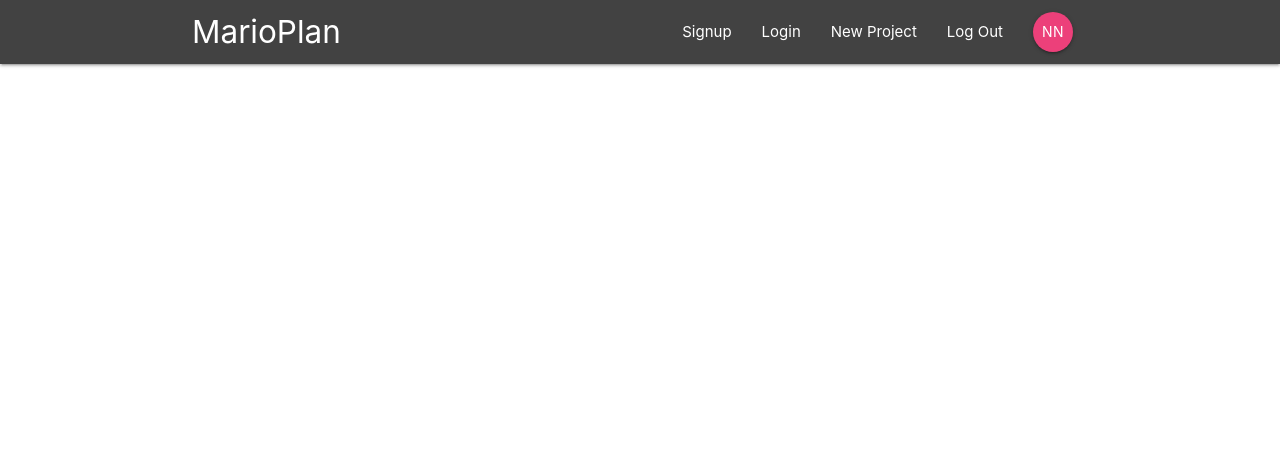
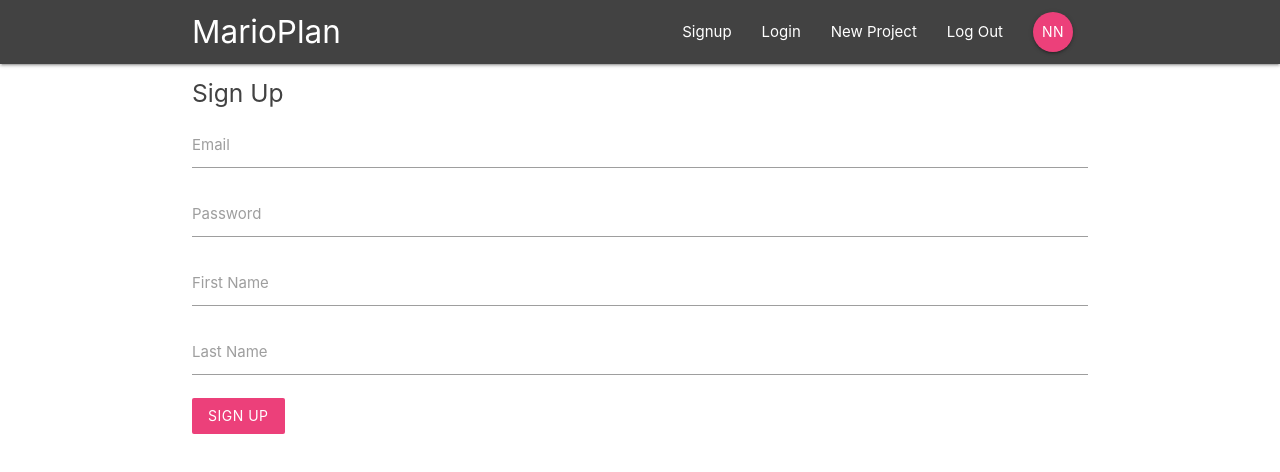
Before and after one commit to Werstern/react-redux-firebase-app, a React (Create React App) app: page /signup in a window 1280 px wide. Shown: the top 472 px of the page. Built offline with nearby package versions, Linux system fonts and the light colour scheme.

Commit message:
add login and signup components

```diff
--- a/public/index.html
+++ b/public/index.html
@@ -40,5 +40,8 @@
       To begin the development, run `npm start` or `yarn start`.
       To create a production bundle, use `npm run build` or `yarn build`.
     -->
+
+    <!-- Compiled and minified JavaScript -->
+    <script src="https://cdnjs.cloudflare.com/ajax/libs/materialize/1.0.0/js/materialize.min.js"></script>
   </body>
 </html>
--- a/src/App.js
+++ b/src/App.js
@@ -4,6 +4,8 @@
 import Navbar from './components/layout/Navbar';
 import Dashboard from './components/dashboard/Dashboard';
 import ProjectDetails from './components/projects/ProjectDetails';
+import SignIn from './components/auth/SignIn';
+import SignUp from './components/auth/SignUp';
 
 class App extends Component {
   render() {
@@ -14,6 +16,8 @@
           <Switch>
             <Route exact path='/' component={Dashboard} />
             <Route path='/project/:id' component={ProjectDetails} />
+            <Route path="/signin" component={SignIn} />
+            <Route path="/signup" component={SignUp} />
           </Switch>
         </div>
       </BrowserRouter>
--- a/src/components/auth/SignIn.js
+++ b/src/components/auth/SignIn.js
@@ -0,0 +1,42 @@
+import React, { Component } from 'react';
+
+class SignIn extends Component {
+  state = {
+    email: '',
+    password: ''
+  }
+
+  handleChange = (e) => {
+    this.setState({
+      [e.target.id]:e.target.value
+    })
+  }
+
+  handleSubmit = (e) => {
+    e.preventDefault();
+    console.log(this.state);
+  }
+
+  render() {
+    return (
+      <div className="container">
+        <form onSubmit={this.handleSubmit} className="white">
+          <h5 className="grey-text text-darken-3">Sign In</h5>
+          <div className="input-field">
+            <label htmlFor="email">Email</label>
+            <input type="email" id="email" onChange={this.handleChange} />
+          </div>
+          <div className="input-field">
+            <label htmlFor="password">Password</label>
+            <input type="password" id="password" onChange={this.handleChange} />
+          </div>
+          <div className="input-field">
+            <button className="btn pink lighten-1 z-depth-0">Login</button>
+          </div>
+        </form>
+      </div>
+    )
+  }
+}
+
+export default SignIn
--- a/src/components/auth/SignUp.js
+++ b/src/components/auth/SignUp.js
@@ -0,0 +1,52 @@
+import React, { Component } from 'react';
+
+class SignUp extends Component {
+  state = {
+    email: '',
+    password: '',
+    firstName: '',
+    lastName: ''
+  }
+
+  handleChange = (e) => {
+    this.setState({
+      [e.target.id]:e.target.value
+    })
+  }
+
+  handleSubmit = (e) => {
+    e.preventDefault();
+    console.log(this.state);
+  }
+
+  render() {
+    return (
+      <div className="container">
+        <form onSubmit={this.handleSubmit} className="white">
+          <h5 className="grey-text text-darken-3">Sign Up</h5>
+          <div className="input-field">
+            <label htmlFor="email">Email</label>
+            <input type="email" id="email" onChange={this.handleChange} />
+          </div>
+          <div className="input-field">
+            <label htmlFor="password">Password</label>
+            <input type="password" id="password" onChange={this.handleChange} />
+          </div>
+          <div className="input-field">
+            <label htmlFor="firstName">First Name</label>
+            <input type="text" id="firstName" onChange={this.handleChange} />
+          </div>
+          <div className="input-field">
+            <label htmlFor="lastName">Last Name</label>
+            <input type="text" id="lastName" onChange={this.handleChange} />
+          </div>
+          <div className="input-field">
+            <button className="btn pink lighten-1 z-depth-0">Sign up</button>
+          </div>
+        </form>
+      </div>
+    )
+  }
+}
+
+export default SignUp
```
